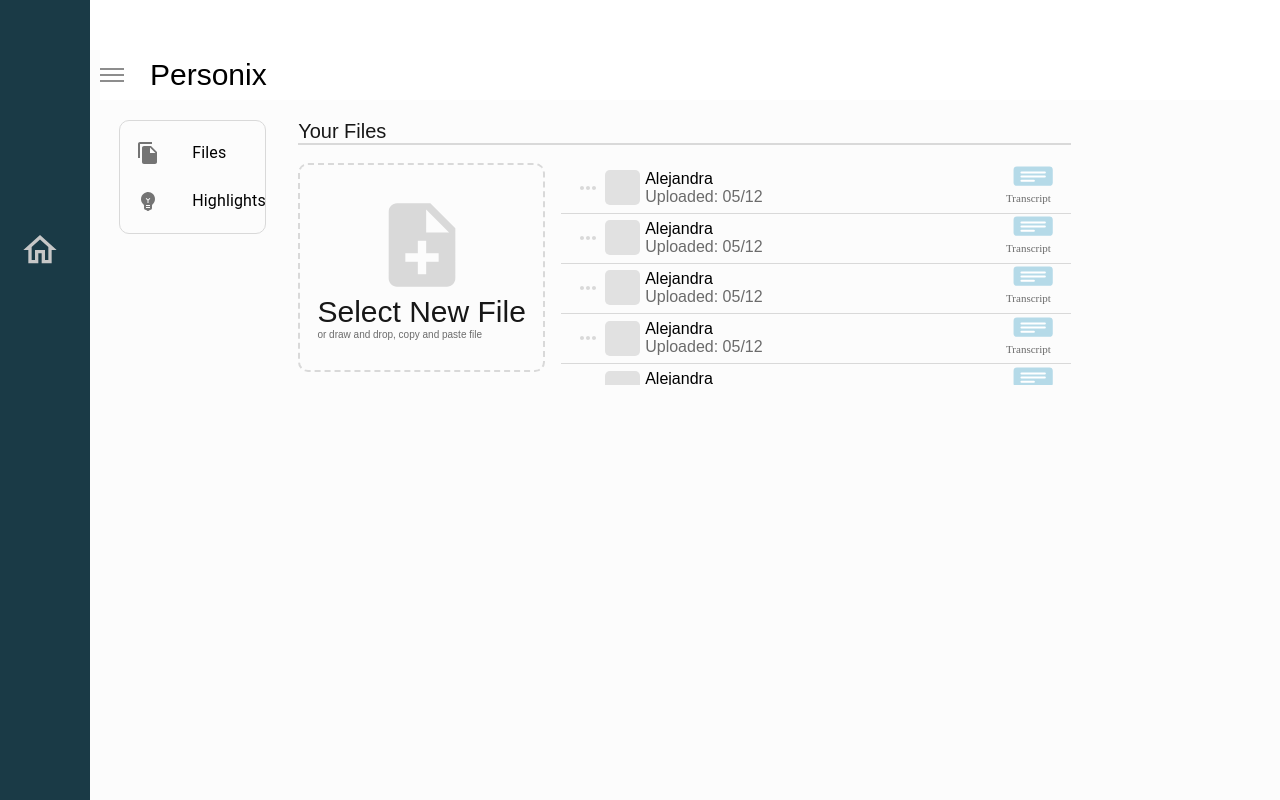
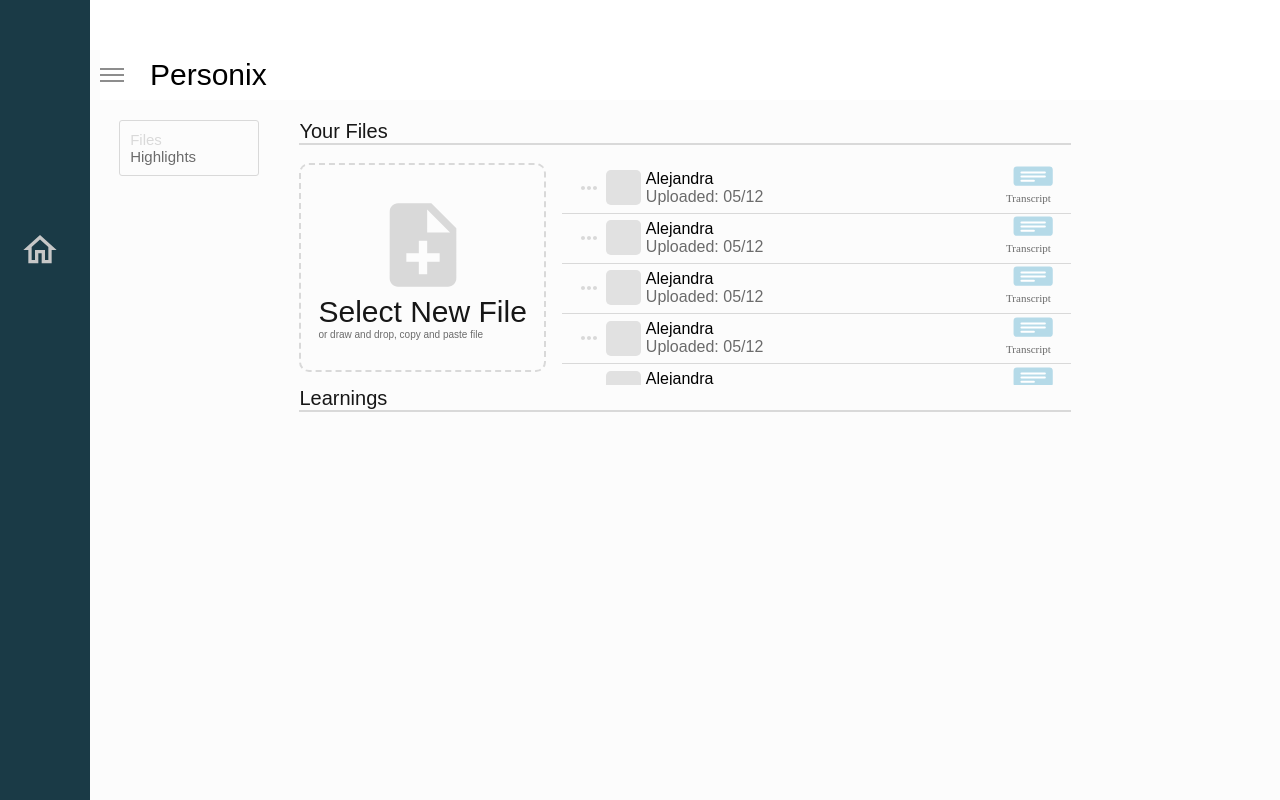
Before and after one commit to MarcosEscobarR/Personix, a Next.js app: page /project/1 in a window 1280 px wide. Built offline with nearby package versions, Linux system fonts and the light colour scheme.

Commit message:
init custom menu

```diff
--- a/pages/project/[id].module.scss
+++ b/pages/project/[id].module.scss
@@ -16,3 +16,7 @@
   height: 230px;
   overflow-y: auto;
 }
+
+.learningsContainer {
+  margin: 10px 0;
+}
--- a/pages/project/[id].module.scss.d.ts
+++ b/pages/project/[id].module.scss.d.ts
@@ -2,3 +2,4 @@ export const container: string;
 export const navContainer: string;
 export const selectNewFileContainer: string;
 export const filesContainer: string;
+export const learningsContainer: string;
--- a/pages/project/[id].tsx
+++ b/pages/project/[id].tsx
@@ -7,6 +7,7 @@ import {EmojiObjects, FileCopy} from "@material-ui/icons";
 import Subtitle from "../../components/subtitle/subtitle";
 import SelectNewFile from "../../components/selectNewFile/selectNewFile";
 import File from "../../components/file/file";
+import PageSelector from "../../components/pageSelector/PageSelector";
 
 const Project = () => {
 
@@ -37,24 +38,9 @@ const Project = () => {
     return (
         <div className={styles.container}
         >
-            <Grid container spacing={4}>
+            <Grid container spacing={5}>
                 <Grid item xs={2}>
-                    <div className={styles.navContainer}>
-                        <List>
-                            <ListItem button>
-                                <ListItemIcon>
-                                    <FileCopy/>
-                                </ListItemIcon>
-                                <ListItemText primary="Files" style={{fontWeight: "normal", fontSize: 12}}/>
-                            </ListItem>
-                            <ListItem button>
-                                <ListItemIcon>
-                                    <EmojiObjects/>
-                                </ListItemIcon>
-                                <ListItemText primary="Highlights"/>
-                            </ListItem>
-                        </List>
-                    </div>
+                    <PageSelector/>
                 </Grid>
                 <Grid item xs={9} >
                     <Subtitle subtitle='Your Files'/>
@@ -72,6 +58,9 @@ const Project = () => {
                             }
                         </Grid>
                     </Grid>
+                    <div className={styles.learningsContainer}>
+                        <Subtitle subtitle='Learnings'/>
+                    </div>
                 </Grid>
             </Grid>
         </div>
```
Also changed, not shown: components/tagsMenu/tagsMenu.tsx (added, +62 -0 lines), components/tagsMenu/tagsMenu.module.scss (added), components/tagsMenu/tagsMenu.module.scss.d.ts (added).
